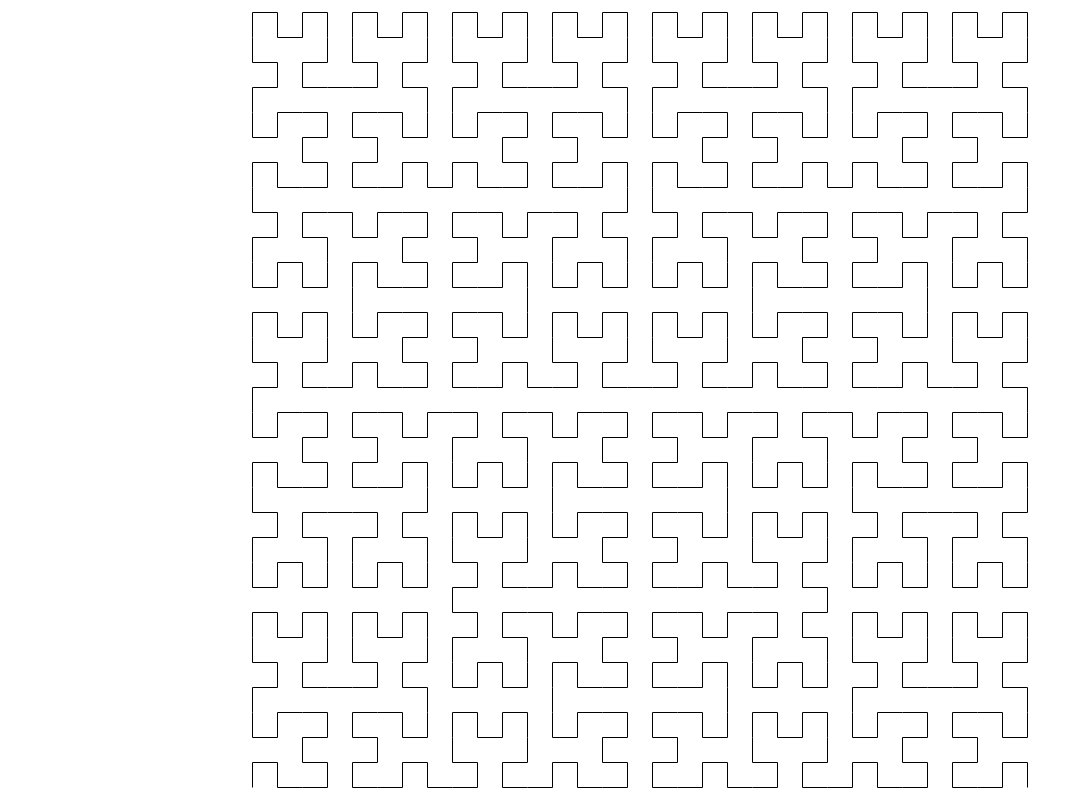
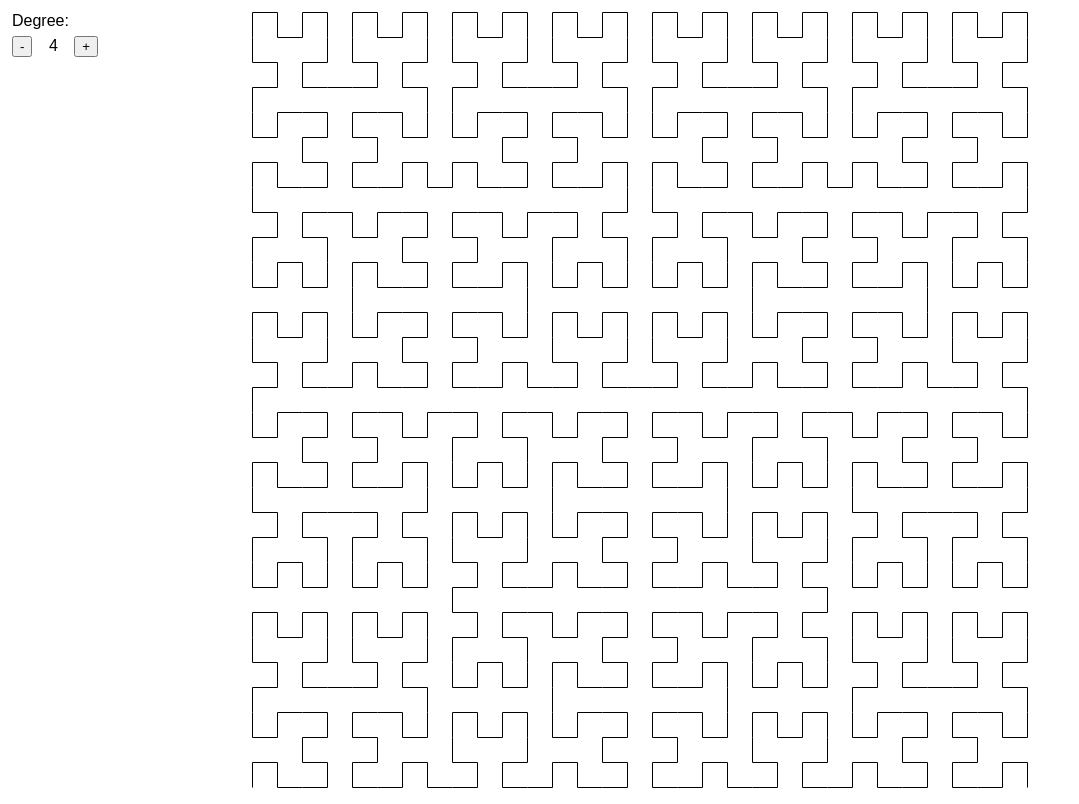
Before and after one commit to dherault/hilbert-curve, a website: page index.html in a window 1280 px wide. Shown: the whole page, without its empty margins (0-1079 px from the left). Drawn offline with Linux system fonts and the light colour scheme.

Commit message:
Add degree selector with buttons

```diff
--- a/index.html
+++ b/index.html
@@ -10,15 +10,36 @@
     <style>
       body {
         margin: 0;
+        font-family: sans-serif;
       }
       canvas {
         width: 100vw;
         height: 100vh;
       }
+      .buttons {
+        position: absolute;
+        top: 12px;
+        left: 12px;
+      }
+      .buttons > div {
+        margin-bottom: 6px;
+      }
+      #degree {
+        margin-left: 12px;
+        margin-right: 12px;
+      }
     </style>
   </head>
   <body>
     <canvas></canvas>
+    <div class="buttons">
+      <div>
+        Degree:
+      </div>
+      <button id="minus">-</button>
+      <span id="degree"></span>
+      <button id="plus">+</button>
+    </div>
     <script src="index.js"></script>
   </body>
 </html>
--- a/index.js
+++ b/index.js
@@ -6,14 +6,15 @@ const width = canvas.width = window.innerWidth
 const height = canvas.height = window.innerHeight
 const size = Math.min(width, height)
 
+let degree = 4
+
 _.fillStyle = 'white'
 _.strokeStyle = 'black'
 
 function draw() {
-  _.fillRect(0, 0, width, height)
-
-  createHilbertCurve(4)(width / 2, height / 2, size)
-
+  _.clearRect(0, 0, width, height)
+  _.beginPath()
+  createHilbertCurve(degree)(width / 2, height / 2, size)
   _.stroke()
 }
 
@@ -64,4 +65,27 @@ function createHilbertCurve(maxDepth = 1) {
   return drawPart
 }
 
-window.addEventListener('load', draw)
+const plusButton = document.getElementById('plus')
+const minusButton = document.getElementById('minus')
+const degreeSpan = document.getElementById('degree')
+
+plusButton.onclick = () => {
+  degree++
+  step()
+}
+
+minusButton.onclick = () => {
+  degree = Math.max(1, degree - 1)
+  step()
+}
+
+function updateUi() {
+  degreeSpan.innerHTML = degree
+}
+
+function step() {
+  updateUi()
+  draw()
+}
+
+window.addEventListener('load', step)
```
